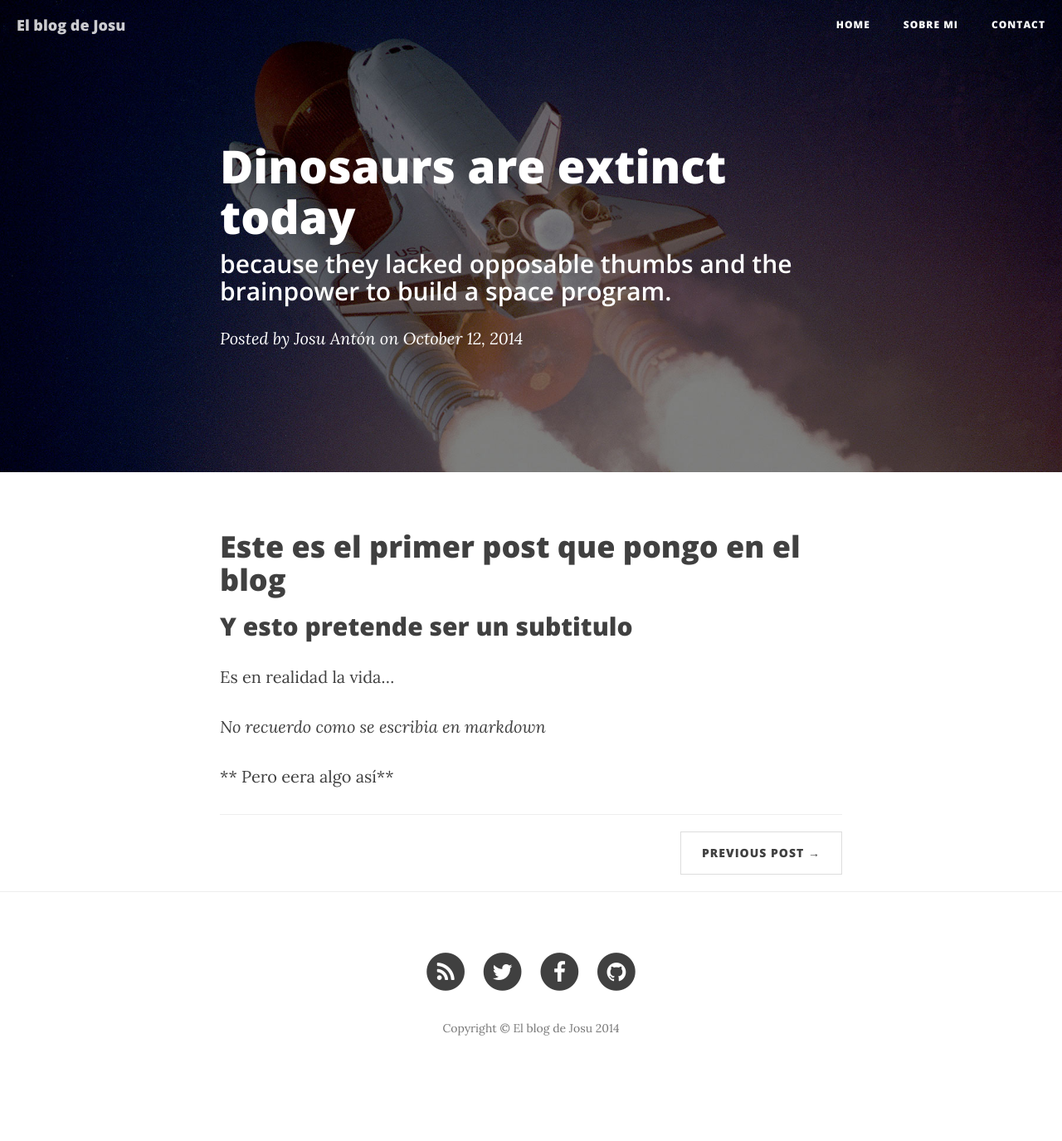
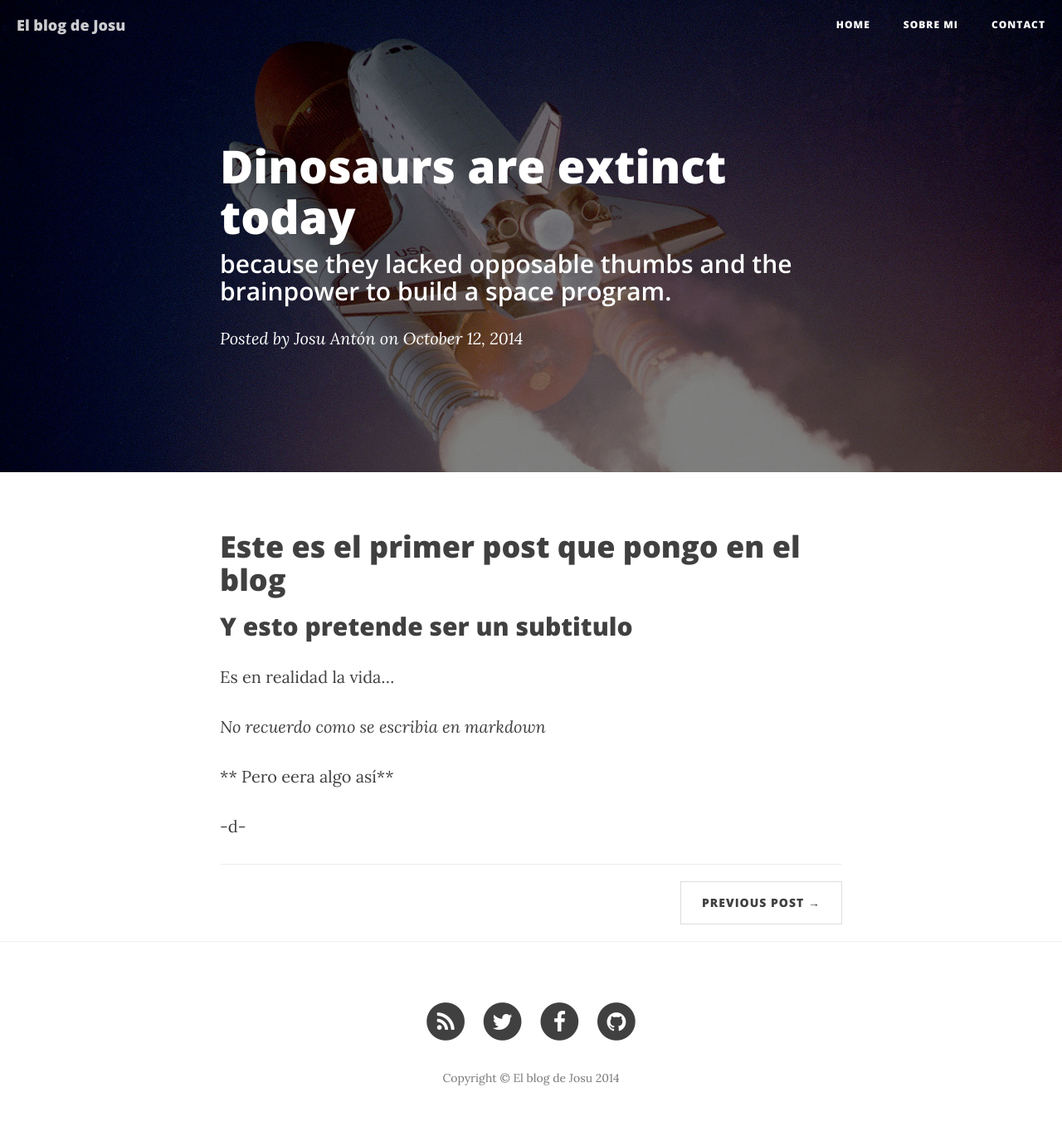
Before and after one commit to josuantonsanz/josuantonsanz.github.io, a Jekyll site: the page built from _posts/2014-10-12-inicio.markdown, in a window 1280 px wide. Shown: the whole page at 83% size. Built offline with Jekyll 4.4.1, drawn with Linux system fonts in a browser that asks for light colours; nearby versions of some CDN libraries; before the commit the page ends 1315 px from its top, so only the background shows below that.

Commit message:
Primera version

```diff
--- a/_posts/2014-10-12-inicio.markdown
+++ b/_posts/2014-10-12-inicio.markdown
@@ -16,3 +16,5 @@ Es en realidad la vida...
 *No recuerdo como se escribia en markdown*
 
 ** Pero eera algo así**
+
+-d-
```
